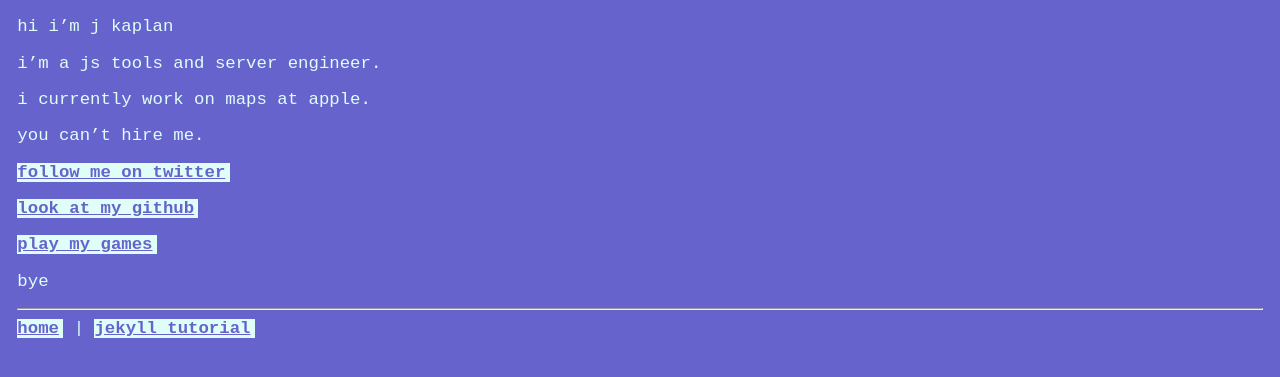
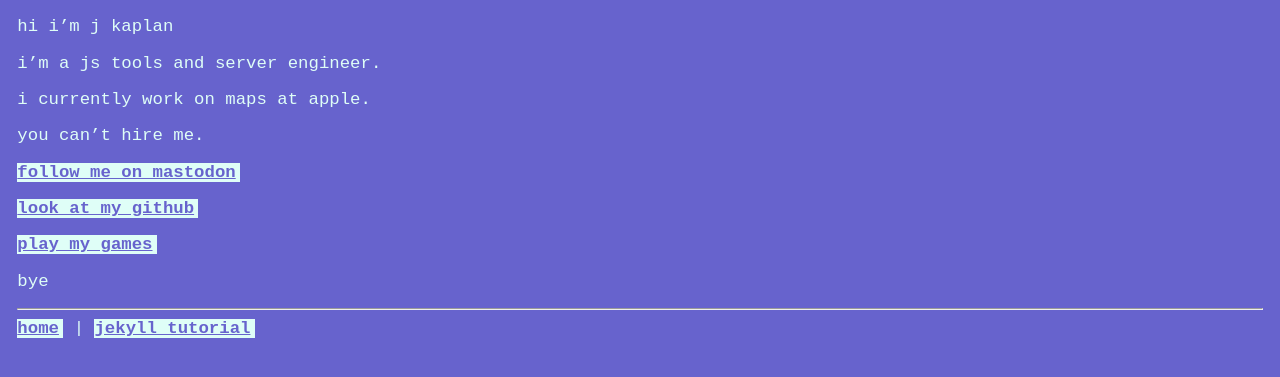
Before and after one commit to jkap/jkap-crimeteam, a Jekyll site: the page built from index.md, in a window 1280 px wide. Shown: the top 377 px of the page. Built offline with Jekyll 4.4.1, drawn with Linux system fonts in a browser that asks for light colours.

Commit message:
twitter -> mastodon

```diff
--- a/index.md
+++ b/index.md
@@ -11,7 +11,7 @@ i currently work on maps at apple.
 
 you can’t hire me.
 
-[follow me on twitter](https://twitter.com/jkap)
+[follow me on mastodon](https://mastodon.social/users/jkap)
 
 [look at my github](https://github.com/jkap)
 
```
